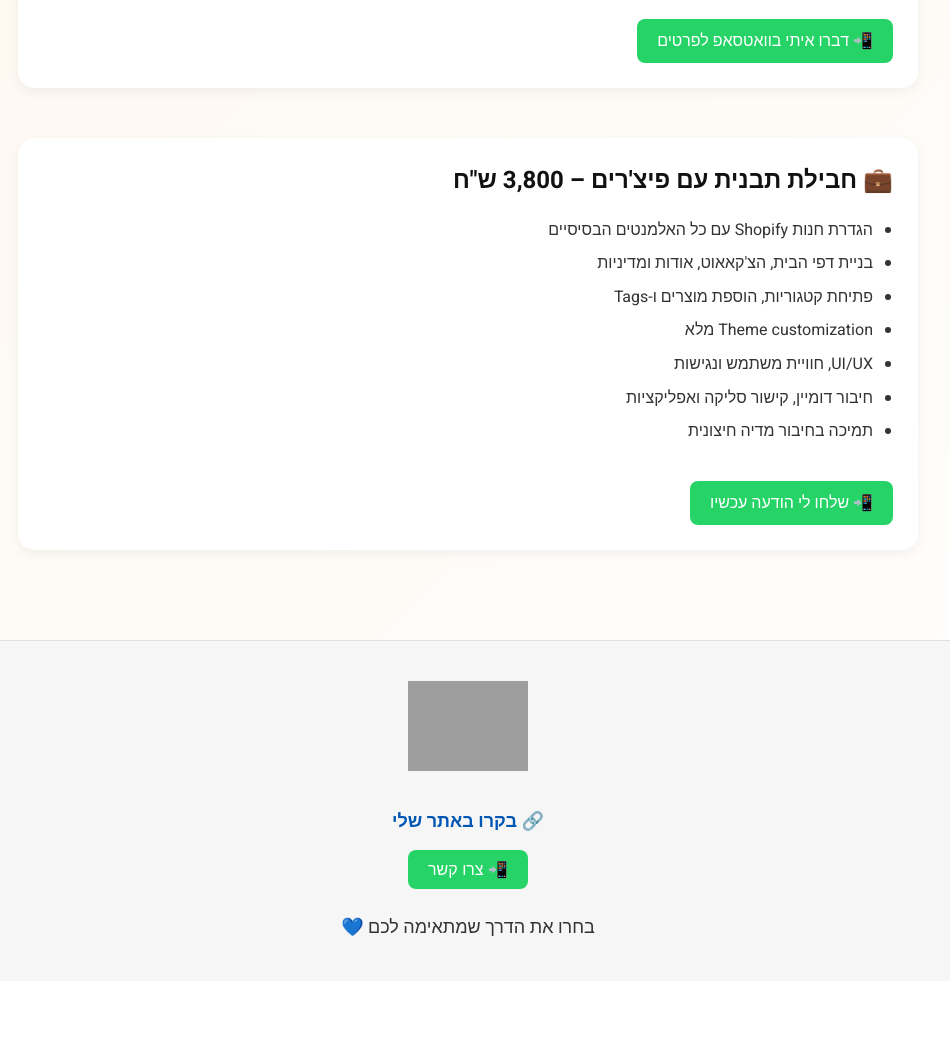
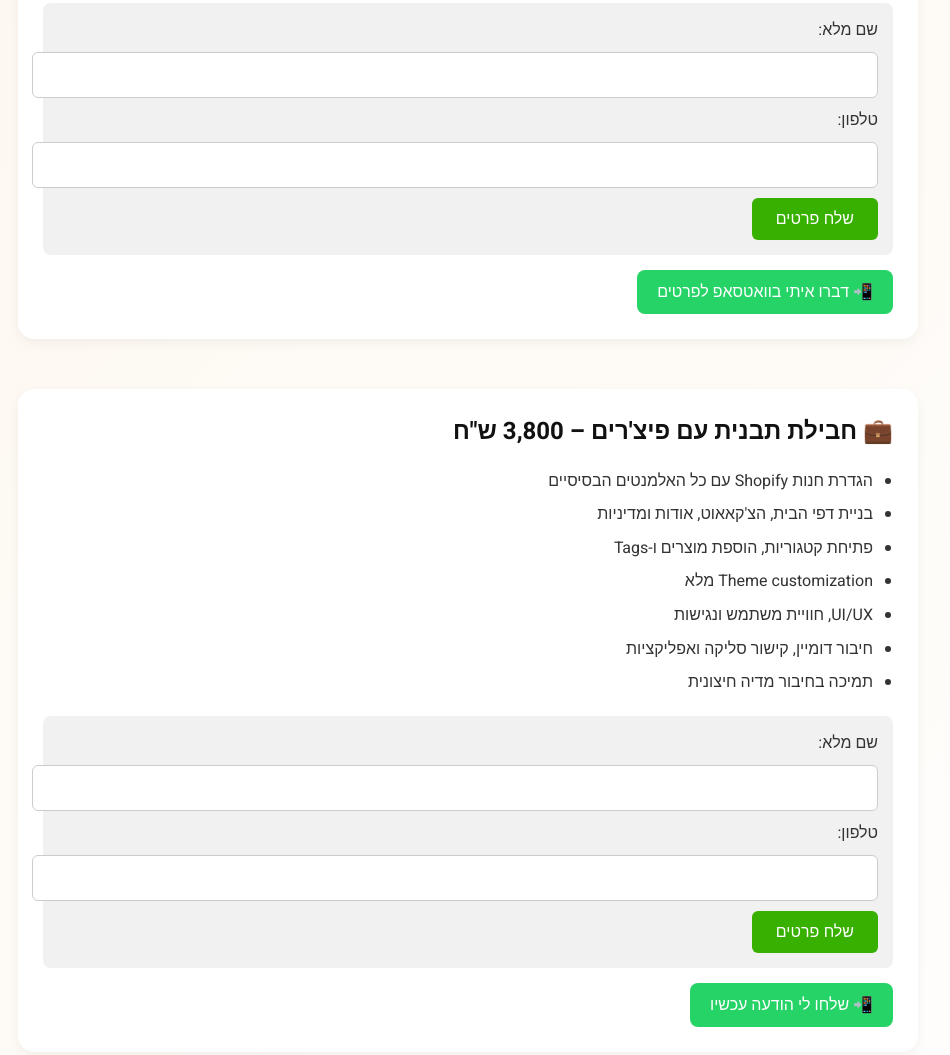
Before and after one commit to liamesika/lia-lid-shopify, a plain HTML site: page index.html in a window 1280 px wide. Shown: the part 579-1634 px from the top of the page, without its empty margins (172-1122 px from the left). Before the commit the page ends 1560 px from the top, so only its background shows below. Drawn offline with Linux system fonts and the light colour scheme; grey boxes are pictures that could not be loaded.

Commit message:
Update index.html

```diff
--- a/index.html
+++ b/index.html
@@ -89,8 +89,38 @@
       line-height: 1.6;
     }
 
+    form {
+      margin-top: 20px;
+      background: #f1f1f1;
+      padding: 15px;
+      border-radius: 8px;
+    }
+
+    input[type="text"], input[type="email"] {
+      width: 100%;
+      padding: 12px;
+      margin: 10px 0;
+      border: 1px solid #ccc;
+      border-radius: 6px;
+      font-family: inherit;
+    }
+
+    button {
+      background-color: #38b000;
+      color: white;
+      border: none;
+      padding: 12px 24px;
+      border-radius: 6px;
+      cursor: pointer;
+      font-size: 16px;
+    }
+
+    button:hover {
+      background-color: #2d8600;
+    }
+
     .contact-btn-in-package {
-      margin-top: 20px;
+      margin-top: 15px;
       background-color: #25D366;
       color: white;
       border: none;
@@ -182,6 +212,14 @@
         <li>הוספת כל הפיצ׳רים והאפליקציות הנדרשות</li>
         <li>UI/UX, באנר קבוע, חיבור יצירת קשר ONLINE</li>
       </ul>
+      <form action="https://formspree.io/f/meogqaoz" method="POST">
+        <label>שם מלא:</label>
+        <input type="text" name="name" required>
+        <label>טלפון:</label>
+        <input type="text" name="phone" required>
+        <input type="hidden" name="מסלול" value="חבילת שופיפיי מלאה – 4900 ש"ח">
+        <button type="submit">שלח פרטים</button>
+      </form>
       <a href="https://wa.me/972587878676" target="_blank" class="contact-btn-in-package">
         📲 דברו איתי בוואטסאפ לפרטים
       </a>
@@ -199,6 +237,14 @@
         <li>חיבור דומיין, קישור סליקה ואפליקציות</li>
         <li>תמיכה בחיבור מדיה חיצונית</li>
       </ul>
+      <form action="https://formspree.io/f/meogqaoz" method="POST">
+        <label>שם מלא:</label>
+        <input type="text" name="name" required>
+        <label>טלפון:</label>
+        <input type="text" name="phone" required>
+        <input type="hidden" name="מסלול" value="חבילת תבנית עם פיצ'רים – 3800 ש"ח">
+        <button type="submit">שלח פרטים</button>
+      </form>
       <a href="https://wa.me/972587878676" target="_blank" class="contact-btn-in-package">
         📲 שלחו לי הודעה עכשיו
       </a>
```
